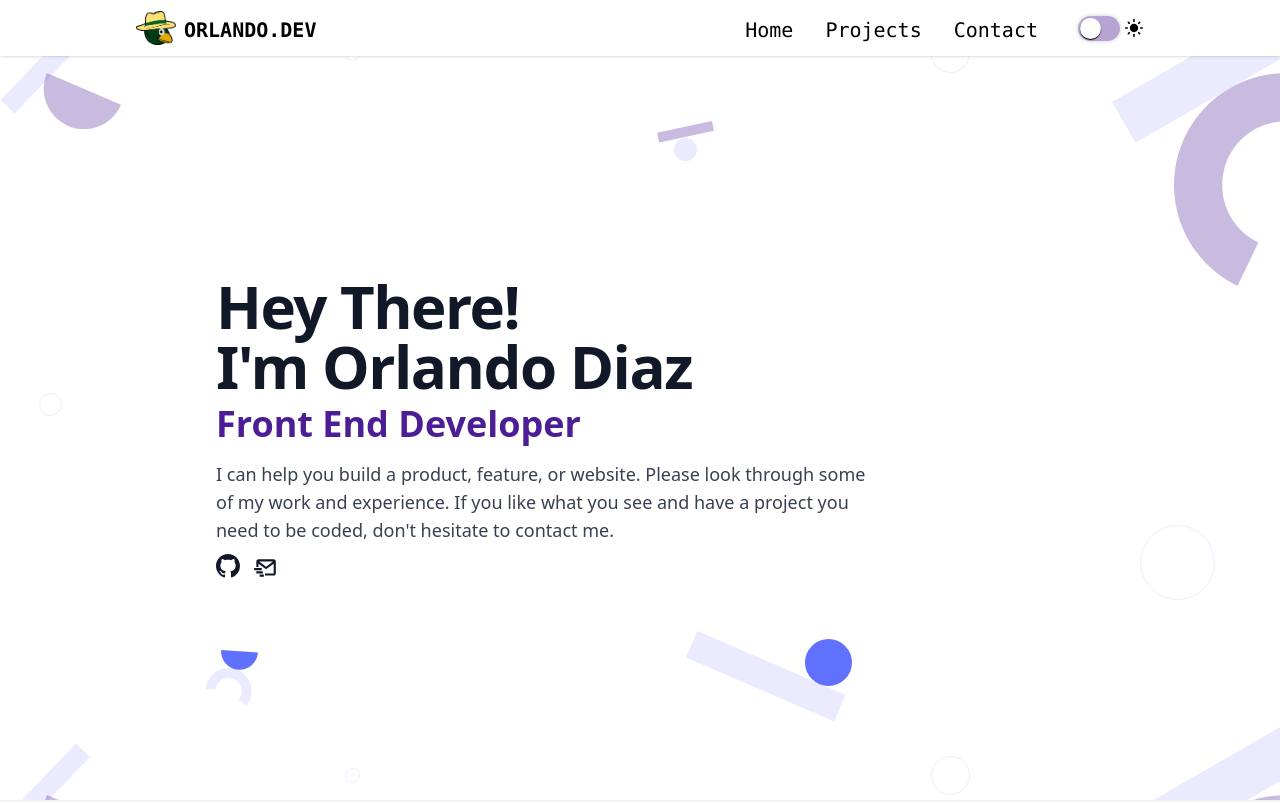
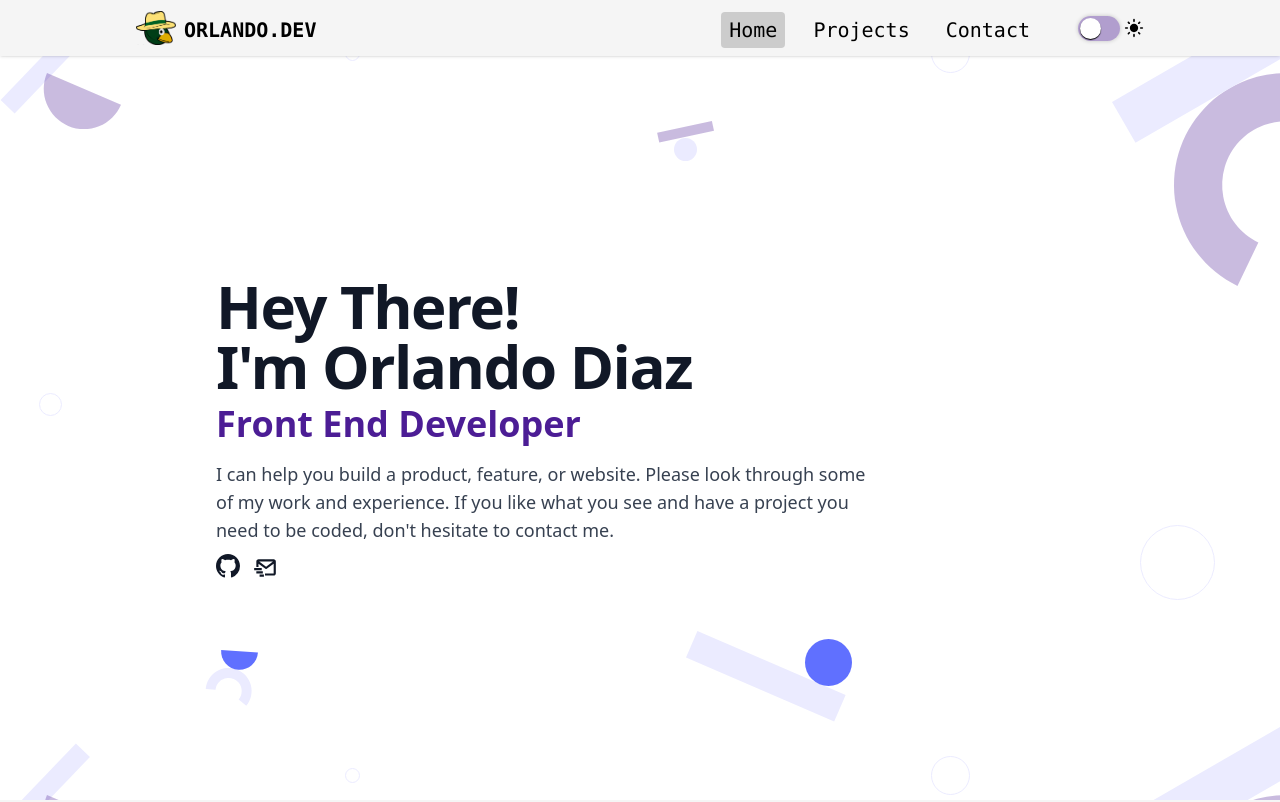
Before and after one commit to orlandodiazc/portfolio-react, a React (Vite) app: page / in a window 1280 px wide. Shown: the top 802 px of the page. Built offline with nearby package versions, Linux system fonts and the light colour scheme.

Commit message:
Update styling

```diff
--- a/src/components/Header.jsx
+++ b/src/components/Header.jsx
@@ -3,7 +3,7 @@ import { MdMenu, MdClose, MdLightMode, MdDarkMode } from 'react-icons/md'
 import * as Switch from '@radix-ui/react-switch'
 import PropTypes from 'prop-types'
 
-const navigation = [
+const defaultNavigation = [
   { name: 'Home', href: '#home', current: true },
   { name: 'Projects', href: '#projects', current: false },
   { name: 'Contact', href: '#contact', current: false }
@@ -12,6 +12,7 @@ const navigation = [
 export default function Header({ initialThemeValue }) {
   const [open, setOpen] = useState(false)
   const [isDarkMode, setDarkMode] = useState(initialThemeValue)
+  const [navigation, setNavigation] = useState(defaultNavigation)
 
   useEffect(() => {
     if (isDarkMode) {
@@ -25,8 +26,9 @@ export default function Header({ initialThemeValue }) {
     setDarkMode((prev) => !prev)
   }
 
+  console.log(navigation)
   return (
-    <header className="bg-white dark:bg-neutral-900 dark:text-gray-100 fixed w-full z-10">
+    <header className="bg-neutral-100 dark:bg-neutral-900 dark:text-gray-100 fixed w-full z-10">
       <nav className="text-xl shadow">
         <div className="max-w-5xl m-auto px-2">
           <div className="flex justify-between h-14 items-center">
@@ -36,14 +38,27 @@ export default function Header({ initialThemeValue }) {
             </a>
             <div className="flex gap-12 items-center">
               <div className="hidden md:flex gap-10">
-                <ul className="flex gap-8 items-center">
+                <ul className="flex gap-5 items-center">
                   {navigation.map((item) => {
                     return (
-                      <li key={item.name} className="font-mono mt-1">
+                      <li
+                        key={item.name}
+                        className={`font-mono mt-1 grid place-content-center px-2 py-1 rounded ${
+                          item.current ? 'bg-neutral-400/50' : ''
+                        }`}
+                      >
                         <a
-                          className="hover:text-violet-700 dark:hover:text-violet-900"
+                          className="hover:text-violet-700"
                           href={item.href}
-                          aria-current={item.current ? 'section' : undefined}
+                          onClick={() => {
+                            setNavigation((prev) =>
+                              prev.map((navLink) =>
+                                navLink.href === item.href
+                                  ? { ...navLink, current: true }
+                                  : { ...navLink, current: false }
+                              )
+                            )
+                          }}
                         >
                           {item.name}
                         </a>
--- a/src/index.css
+++ b/src/index.css
@@ -3,6 +3,9 @@
 @tailwind utilities;
 
 @layer base {
+  html {
+    @apply scroll-pt-14 scroll-smooth;
+  }
   h1 {
     @apply font-bold tracking-tight text-4xl mb-2;
   }
```
